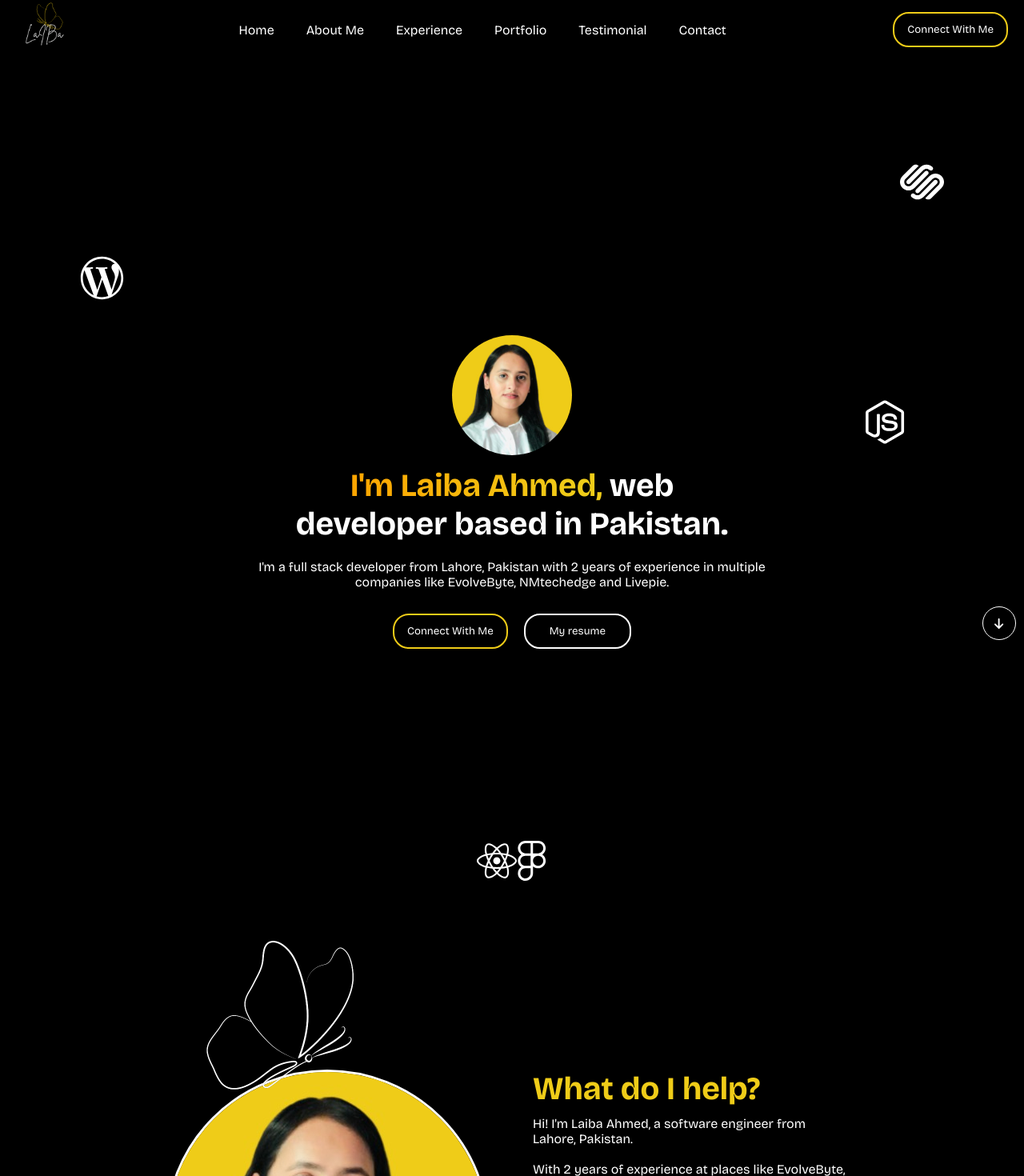
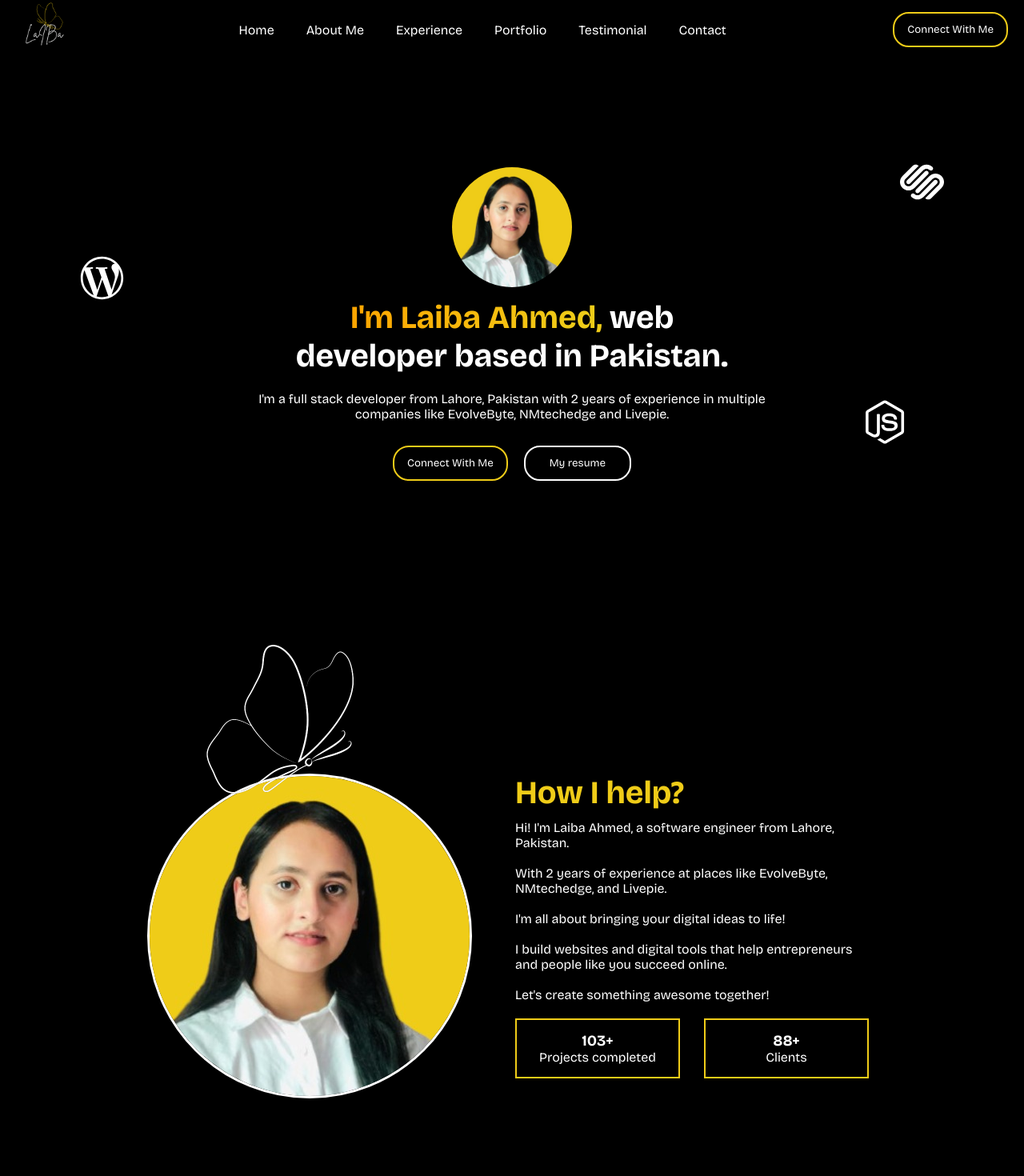
Before and after one commit to LaibaAhmed2003/LaibaAhmed, a React (Vite) app: page / in a window 1280 px wide. Shown: the top 1470 px of the page at 80% size. Built offline with nearby package versions, Linux system fonts and the light colour scheme.

Commit message:
new changes

```diff
--- a/src/About/About.css
+++ b/src/About/About.css
@@ -54,7 +54,7 @@
 
 .inner-1 {
     border: 2px solid #EFCC18;
-    width: 160px;
+    width: 200px;
     padding: 15px 10px;
 }
 
--- a/src/About/About.jsx
+++ b/src/About/About.jsx
@@ -10,7 +10,7 @@ const About = () => {
         <img src={profile} alt="Profile-image" className="profilepic" />
       </div>
       <div className="text-container">
-        <h2>What do I help?</h2>
+        <h2>How I help?</h2>
         <p className="description">
           Hi! I'm Laiba Ahmed, a software engineer from Lahore, Pakistan.
           <br />
--- a/src/Contact/Calendly.jsx
+++ b/src/Contact/Calendly.jsx
@@ -7,7 +7,6 @@ const CalendlySection = () => {
       <InlineWidget
         url="https://calendly.com/laiba-sabahat9/15-min?month=2024-07"
         className="calendly-widget"
-        styles={{ height: "800px", width: "330px" }}
       />
     </div>
   );
--- a/src/Contact/Contact.css
+++ b/src/Contact/Contact.css
@@ -6,6 +6,7 @@
     gap: 20px;
     text-align: center;
     height: 80vh;
+    width: 100%;
 }
 
 .heading {
@@ -44,7 +45,20 @@ textarea {
     border-radius: 5px;
     cursor: pointer;
 }
+.contact-content h3{
+    font-size: 60px;
+    color: #EFCC18;
+}
 
+.contact-content{
+    width: 100%;
+    height: fit-content;
+
+}
+.contact-content .calendly{
+    width: 100%;
+    overflow: hidden;
+}
 @media (max-width: 500px) {
     .Contact-container{
         padding: 0px 61px 0px 128px;
@@ -71,4 +85,9 @@ textarea {
     .contact-img img{
         width: 400px;
     }
+    .calendly{
+        height: 800px;
+        width: 330px;
+
+    }
 }
--- a/src/Contact/Contact.jsx
+++ b/src/Contact/Contact.jsx
@@ -11,7 +11,7 @@ const Contact = () => {
       <div className="contact-content">
         <h3>Let's Chat</h3>
         <p>I would love to learn about your project.</p>
-        <CalendlySection />
+        <CalendlySection className="Calendly" />
         {/* <div className="contact-inner">
           <p>
             <FontAwesomeIcon icon={faEnvelope} className="contact-icon" />
--- a/src/Hero/Hero.css
+++ b/src/Hero/Hero.css
@@ -3,9 +3,9 @@
     flex-direction: column;
     align-items: center;
     justify-content: center;
-    padding-top: 100px;
-    height: 90vh;
-    margin-top: 300px;
+    padding-top: 350px;
+    height: 50vh;
+    /* margin-top: 300px; */
 }
 
 .prof-img {
--- a/src/Home/Home.css
+++ b/src/Home/Home.css
@@ -1,4 +1,6 @@
 /* Home css file */
-*{
-    /* overflow-x: hidden; */
+@media(min-width:300px) and (max-width:500px){
+    .Home-container{
+        overflow: hidden;
+    }
 }
--- a/src/Home/Home.jsx
+++ b/src/Home/Home.jsx
@@ -5,10 +5,11 @@ import Projects from "../Projects/Projects";
 import Testimonial from "../Testimonial/Testimonial";
 import Contact from "../Contact/Contact";
 import Copy from "../copyrightfooter/Copyr";
+import "./Home.css";
 
 const Home = () => {
   return (
-    <div>
+    <div className="Home-container">
       <Hero />
       <About />
       <Experience />
--- a/src/Projects/Projects.css
+++ b/src/Projects/Projects.css
@@ -1,5 +1,6 @@
 .Project-container {
     padding: 10px;
+    margin-bottom: 150px;
 }
 
 .Project-container h2 {
--- a/src/copyrightfooter/copy.css
+++ b/src/copyrightfooter/copy.css
@@ -3,9 +3,14 @@
     background-color: #EFCC18;
     margin-top: 80px;
     padding: 20px;
+    position: relative;
+    bottom: 0;
+    margin-bottom: 0;
+
 }
 .copy-container p{
     background-color: transparent;
+
 }
 
 @media(min-width:300px) and (max-width:500px){
@@ -13,7 +18,7 @@
     text-align: center;
     background-color: #EFCC18;
     margin-top: 80px;
-    padding: 20px;
-    width: 100%;
+    /* padding: 20px; */
+    width: 320px;
     }
 }
```
